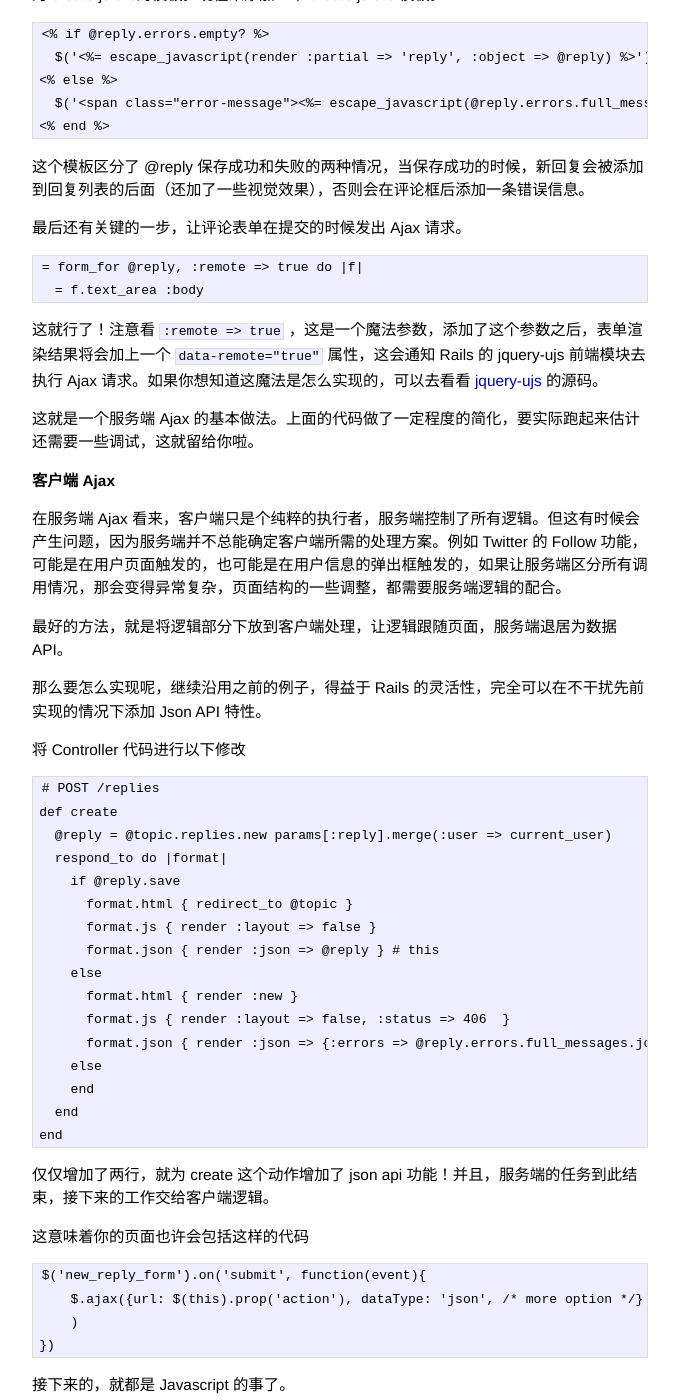
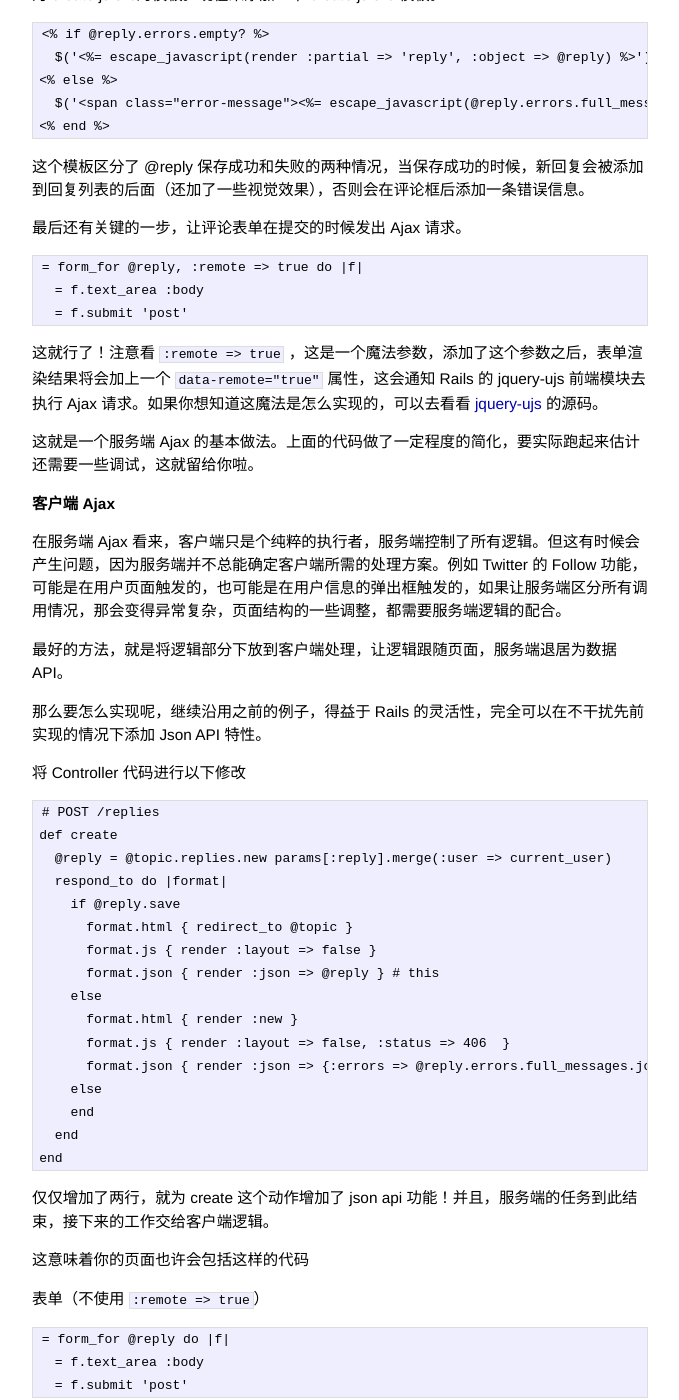
Before and after one commit to puresteelzhang/chloerei.com, a Jekyll site: the page built from tech/_posts/2012-4-21-rails-3-2-ajax-guide.md, in a window 1280 px wide and 1400 px high, scrolled down 2026 px. Shown: the whole window, without its empty margins (300-979 px from the left). Built offline with Jekyll 4.4.1, drawn with Linux system fonts in a browser that asks for light colours; Markdown is read by kramdown in place of the engine named in the settings; comment, search, counter and statistics services are not loaded.

Commit message:
Add ajax form example.

```diff
--- a/tech/_posts/2012-4-21-rails-3-2-ajax-guide.md
+++ b/tech/_posts/2012-4-21-rails-3-2-ajax-guide.md
@@ -83,6 +83,7 @@ Ajax 的实现不拘一格，Rails 所处的服务端即既可以处于控制者
 
     = form_for @reply, :remote => true do |f|
       = f.text_area :body
+      = f.submit 'post'
 
 这就行了！注意看 `:remote => true` ，这是一个魔法参数，添加了这个参数之后，表单渲染结果将会加上一个 `data-remote="true"` 属性，这会通知 Rails 的 jquery-ujs 前端模块去执行 Ajax 请求。如果你想知道这魔法是怎么实现的，可以去看看 [jquery-ujs][4] 的源码。
 
@@ -119,6 +120,14 @@ Ajax 的实现不拘一格，Rails 所处的服务端即既可以处于控制者
 
 这意味着你的页面也许会包括这样的代码
 
+表单（不使用 `:remote => true`）
+
+    = form_for @reply do |f|
+      = f.text_area :body
+      = f.submit 'post'
+
+JavaScript
+
     $('new_reply_form').on('submit', function(event){
         $.ajax({url: $(this).prop('action'), dataType: 'json', /* more option */}
         )
```
